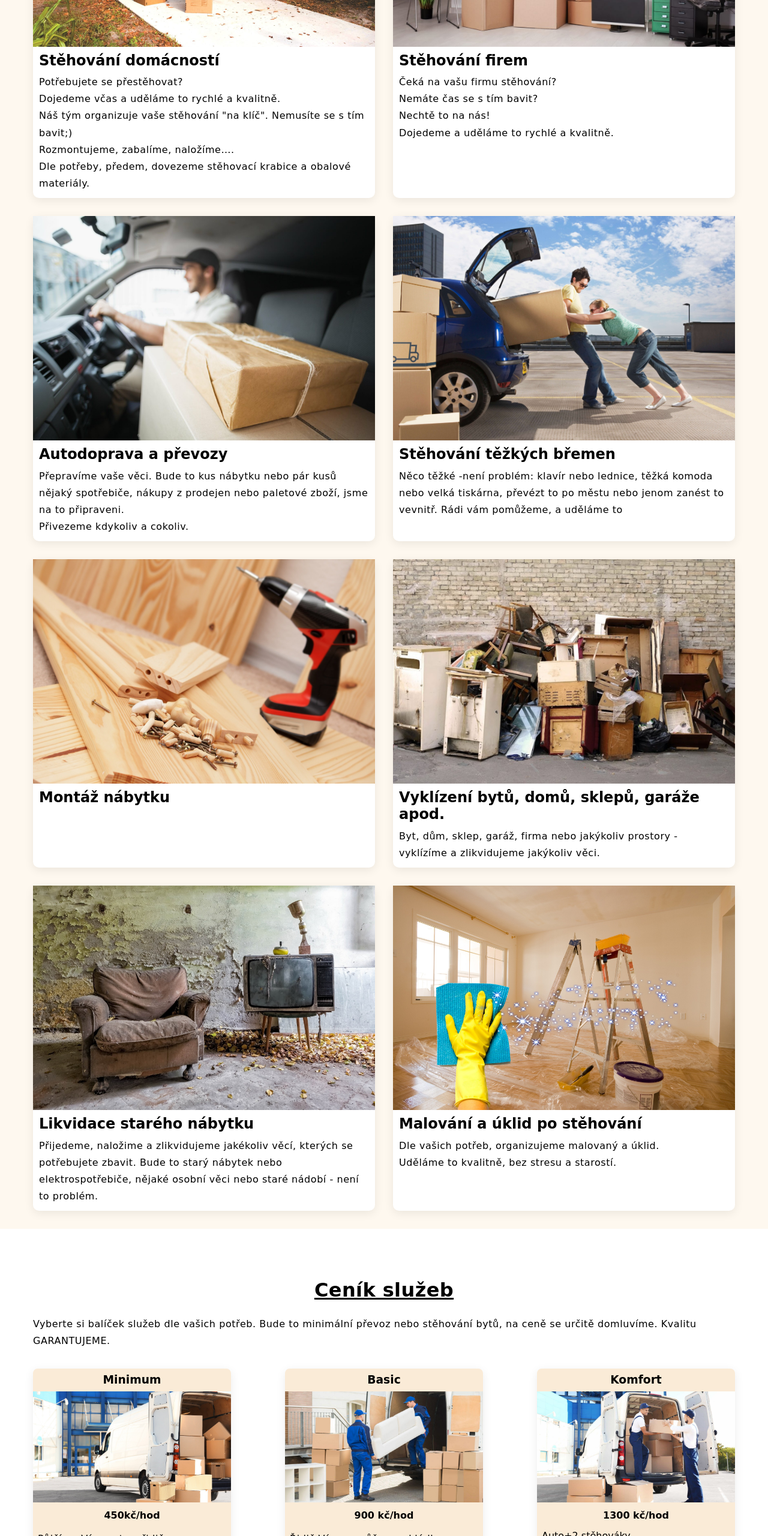
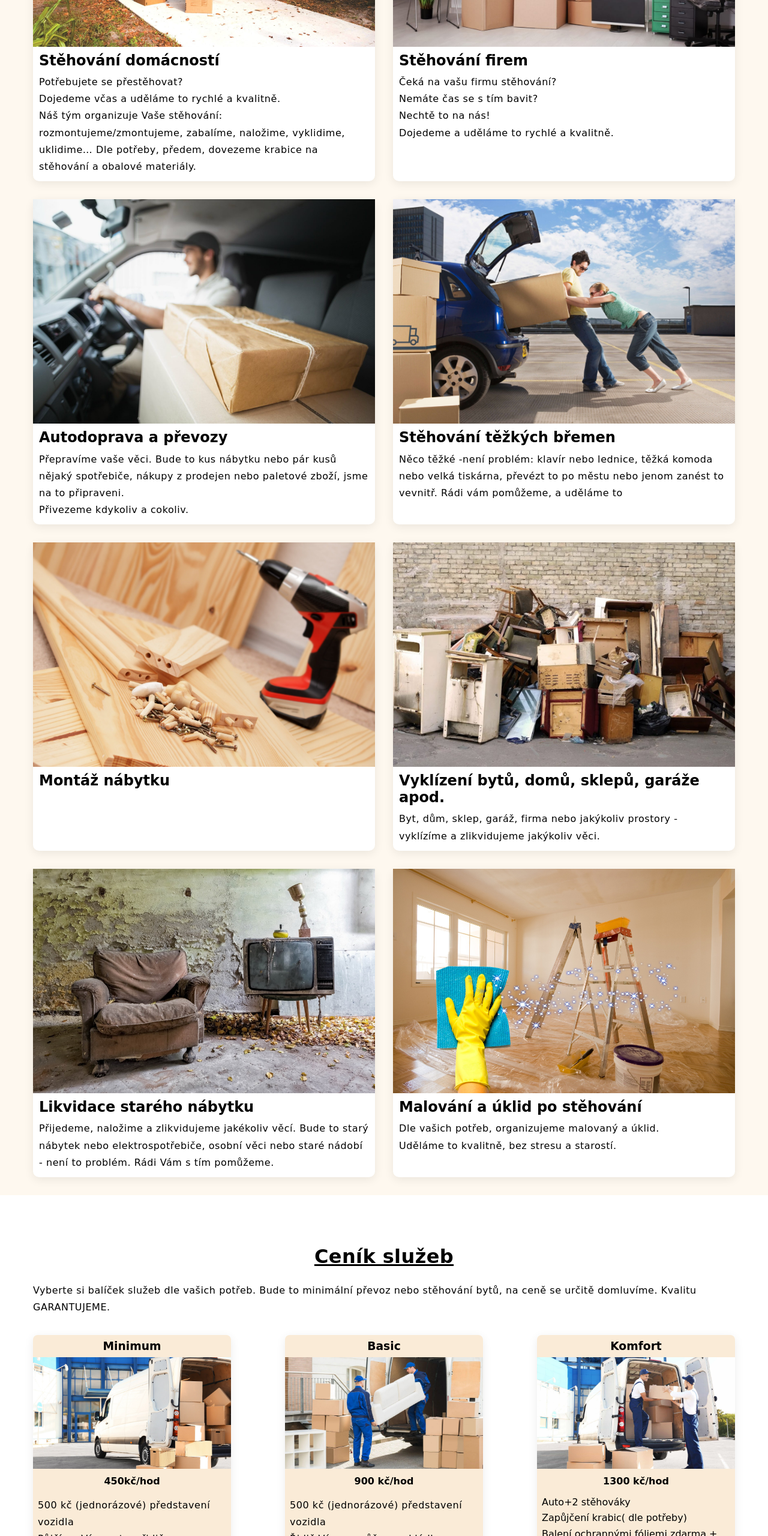
Before and after one commit to Rasiuk/bruncvik-stehovani, a website: page index.html in a window 1280 px wide. Shown: the part 1920-4480 px from the top of the page at 60% size. Drawn offline with nearby package versions, Linux system fonts and the light colour scheme; a web font is replaced by a local one.

Commit message:
update index

```diff
--- a/index.html
+++ b/index.html
@@ -54,6 +54,16 @@
       href="https://cdnjs.cloudflare.com/ajax/libs/animate.css/4.1.1/animate.min.css"
     />
   </head>
+  <!-- Google tag (gtag.js) -->
+  <script async src="https://www.googletagmanager.com/gtag/js?id=G-ZNVJCYYCGC">
+  </script>
+  <script>
+    window.dataLayer = window.dataLayer || [];
+    function gtag(){dataLayer.push(arguments);}
+    gtag('js', new Date());
+
+    gtag('config', 'G-ZNVJCYYCGC');
+  </script>
   <body>
     <!-- Header  -->
     <header>
@@ -204,11 +214,8 @@
                   <p class="services__text">
                     Potřebujete se přestěhovat?<br />
                     Dojedeme včas a uděláme to rychlé a kvalitně. <br />
-                    Náš tým organizuje vaše stěhování "na klíč". Nemusíte se s
-                    tím bavit;) <br />
-                    Rozmontujeme, zabalíme, naložíme…. <br />
-                    Dle potřeby, předem, dovezeme stěhovací krabice a obalové
-                    materiály.
+                    Náš tým organizuje Vaše stěhování: rozmontujeme/zmontujeme, zabalíme, naložime, vyklidime, uklidime…
+                    Dle potřeby, předem, dovezeme krabice na stěhování a obalové materiály.
                   </p>
                 </div>
               </li>
@@ -307,10 +314,7 @@
                 <div class="services__description">
                   <h2 class="services__title">Likvidace starého nábytku</h2>
                   <p class="services__text">
-                    Přijedeme, naložime a zlikvidujeme jakékoliv věcí, kterých
-                    se potřebujete zbavit. Bude to starý nábytek nebo
-                    elektrospotřebiče, nějaké osobní věci nebo staré nádobí -
-                    není to problém.
+                    Přijedeme, naložime a zlikvidujeme jakékoliv věcí. Bude to starý nábytek nebo elektrospotřebiče, osobní věci nebo staré nádobí - není to problém. Rádi Vám s tím pomůžeme.
                   </p>
                 </div>
               </li>
@@ -351,6 +355,7 @@
                 </div>
                 <div class="price__item__description">
                   <h4 class="price__item__description__title">450kč/hod</h4>
+                  <p>500 kč (jednorázové) představení vozidla </p>
                   <p>Půjčíme Vám auto s řidičem, a zbytek si zajistíte sami.</p>
                 </div>
               </li>
@@ -361,6 +366,7 @@
                 </div>
                 <div class="price__item__description">
                   <h4 class="price__item__description__title">900 kč/hod</h4>
+                  <p>500 kč (jednorázové) představení vozidla </p>
                   <p>Řidič Vám pomůže s nakládkou a vykládkou.</p>
                 </div>
               </li>
```
